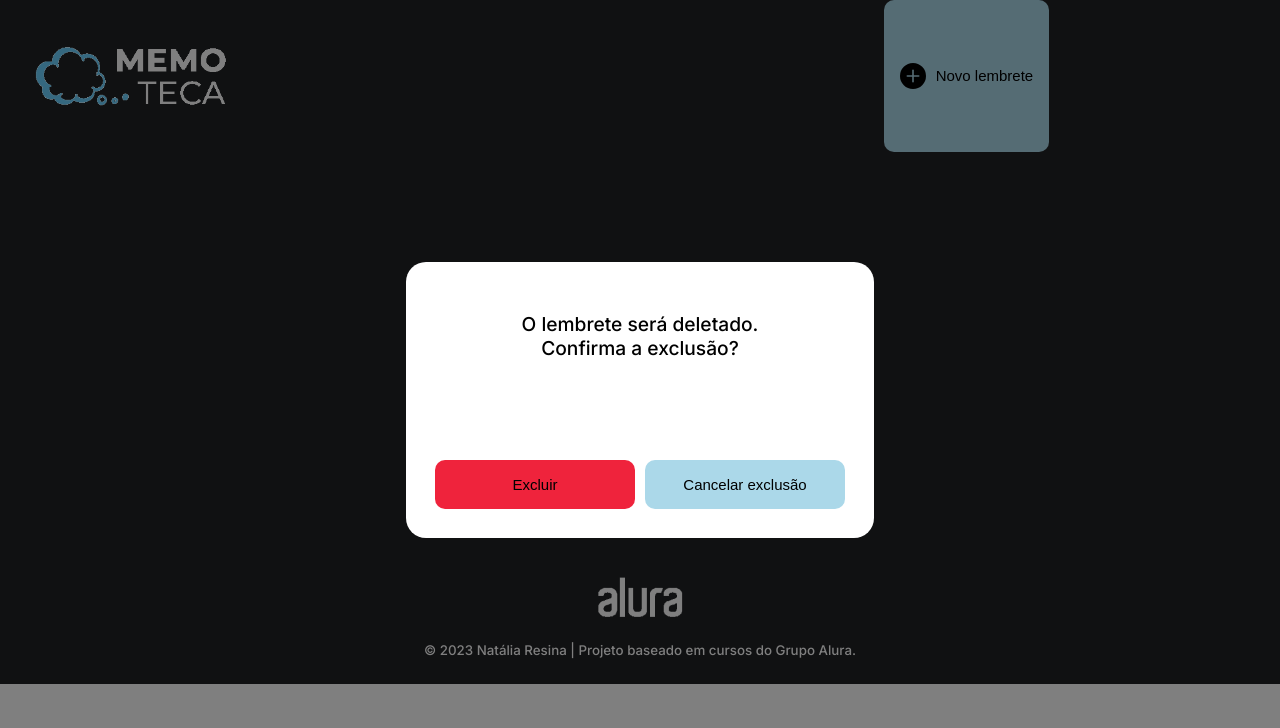
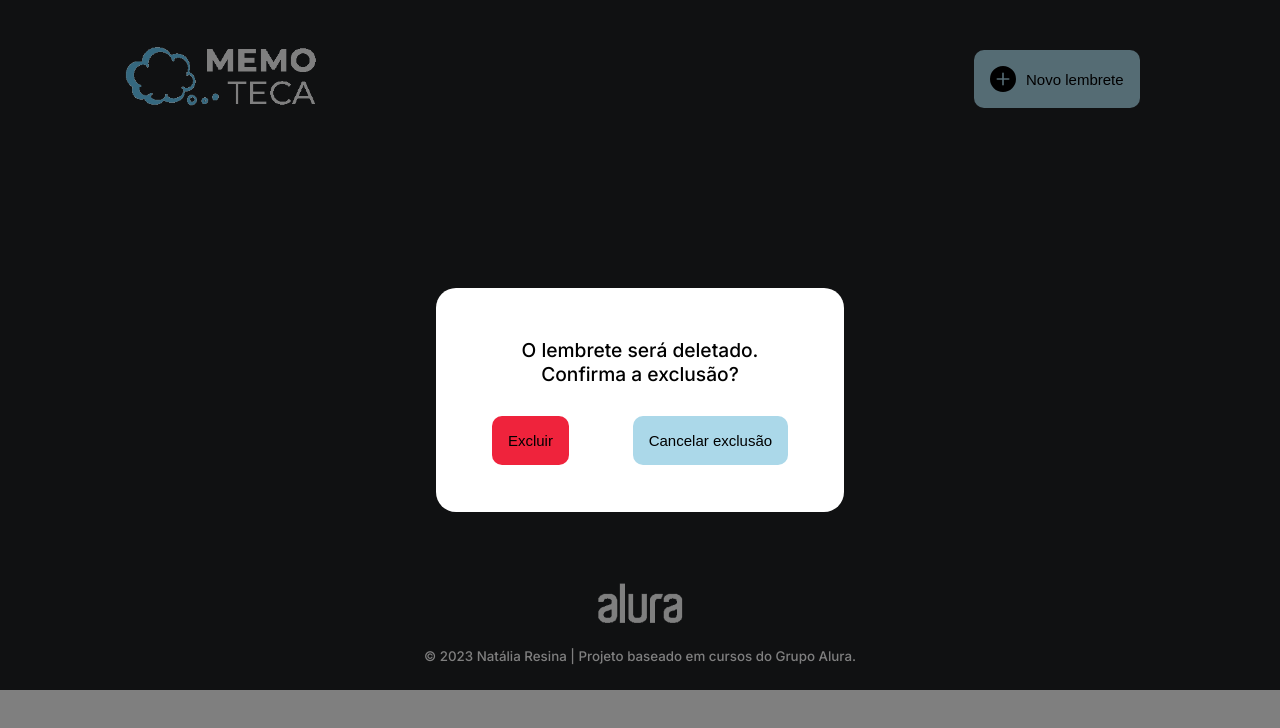
Before and after one commit to natalia-r-l/Angular-Memoteca, an Angular app: page /note/deleteNotes/1 in a window 1280 px wide. Shown: the top 728 px of the page. Built offline with nearby package versions, Linux system fonts and the light colour scheme; no server answers.

Commit message:
css adjustments to fix vercel bugs

```diff
--- a/src/app/components/header/header.component.css
+++ b/src/app/components/header/header.component.css
@@ -33,7 +33,7 @@
 
   }
 
-  .header-section .button {
+  .button {
     background-color: #abd8e9;
     color: black;
     max-width: 270px;
@@ -46,6 +46,9 @@
     border: none;
   }
 
+  .button:hover {
+    background-image: linear-gradient(to right, #b0dcee , #84c3d6);
+  }
 
   .btn-icon{
     margin-right: 10px;
--- a/src/app/components/notes/card-note/card-note.component.css
+++ b/src/app/components/notes/card-note/card-note.component.css
@@ -33,3 +33,34 @@
     width: 100%;
   }
 }
+
+.model{
+  padding: 2rem;
+  min-width: 200px;
+  margin-top: 10px;
+}
+
+.model1 {
+  background-image: linear-gradient(to right, #deaaff, #bf87d4);
+  border-radius: 20px;
+}
+
+.model2 {
+  background-image: linear-gradient(to right, #ffcbf2, #ff87ab);
+  border-radius: 20px;
+}
+
+.model3 {
+  background-image: linear-gradient(to right, #fff2b2, #ffe97f);
+  background-color: #ffe97f;
+  border-radius: 20px;
+}
+
+.model .content {
+  margin: 1rem auto;
+  word-wrap: break-word;
+}
+
+.model .author {
+  word-wrap: break-word;
+}
--- a/src/app/components/notes/create-note/create-note.component.css
+++ b/src/app/components/notes/create-note/create-note.component.css
@@ -2,7 +2,7 @@
   display: flex;
   justify-content: center;
   align-items: center;
-  align-content: center;
+  margin: 40px;
 }
 
 .actions {
@@ -40,3 +40,63 @@
   margin-top: 70px;
   width: 200px;
 }
+
+.model{
+  padding: 2rem;
+  min-width: 200px;
+  margin-top: 10px;
+}
+
+.model1 {
+  background-image: linear-gradient(to right, #deaaff, #bf87d4);
+  border-radius: 20px;
+}
+
+.model2 {
+  background-image: linear-gradient(to right, #ffcbf2, #ff87ab);
+  border-radius: 20px;
+}
+
+.model3 {
+  background-image: linear-gradient(to right, #fff2b2, #ffe97f);
+  background-color: #ffe97f;
+  border-radius: 20px;
+}
+
+.model .content {
+  margin: 1rem auto;
+  word-wrap: break-word;
+}
+
+.model .author {
+  word-wrap: break-word;
+}
+
+.button {
+  background-color: #abd8e9;
+  color: black;
+  max-width: 270px;
+  padding: 1rem;
+  margin: 0 auto;
+  border-radius: 10px;
+  transition: 0.5s ease;
+  font-size: 15px;
+  cursor: pointer;
+  border: none;
+}
+
+.button:hover {
+  background-image: linear-gradient(to right, #b0dcee , #84c3d6);
+}
+
+.button-disabled{
+  background: #7A7F87;
+  color: #FFFFFF;
+  max-width: 270px;
+  width: 250px;
+  padding: 1rem;
+  margin: 0 auto;
+  border: 2px solid #C4C4C4;
+  border-radius: 10px;
+  transition: 0.5s ease;
+}
--- a/src/app/components/notes/edit-note/edit-note.component.css
+++ b/src/app/components/notes/edit-note/edit-note.component.css
@@ -41,3 +41,59 @@
   margin-top: -25px;
   margin-bottom: 20px;
 }
+
+.model{
+  padding: 2rem;
+  min-width: 200px;
+  margin-top: 10px;
+}
+
+.model1 {
+  background-image: linear-gradient(to right, #deaaff, #bf87d4);
+  border-radius: 20px;
+}
+
+.model2 {
+  background-image: linear-gradient(to right, #ffcbf2, #ff87ab);
+  border-radius: 20px;
+}
+
+.model3 {
+  background-image: linear-gradient(to right, #fff2b2, #ffe97f);
+  background-color: #ffe97f;
+  border-radius: 20px;
+}
+
+.model .content {
+  margin: 1rem auto;
+  word-wrap: break-word;
+}
+
+.model .author {
+  word-wrap: break-word;
+}
+
+.button {
+  background-color: #abd8e9;
+  color: black;
+  max-width: 270px;
+  padding: 1rem;
+  margin: 0 auto;
+  border-radius: 10px;
+  transition: 0.5s ease;
+  font-size: 15px;
+  cursor: pointer;
+  border: none;
+}
+
+.button:hover {
+  background-image: linear-gradient(to right, #b0dcee , #84c3d6);
+}
+
+.button-secondary{
+  background: #ced4da;
+}
+
+.button-secondary:hover{
+  background-image: linear-gradient(to right, #ced4da , #bdc5cc);
+}
--- a/src/app/components/notes/load-notes-button/load-notes-button.component.css
+++ b/src/app/components/notes/load-notes-button/load-notes-button.component.css
@@ -1,15 +1,3 @@
-.load-more {
-  margin-top: 10px;
-  margin-bottom: 30px;
-  color: black;
-  border: none;
-  font-weight: 500;
-}
-
-.load-more:hover{
-  background-image: linear-gradient(to right, #b0dcee , #84c3d6);
-}
-
 .center {
   display: flex;
   justify-content: center;
@@ -21,3 +9,21 @@
   padding-bottom: 50px;
   color: black;
 }
+
+.button {
+  background-color: #abd8e9;
+  color: black;
+  max-width: 270px;
+  padding: 1rem;
+  margin: 0 auto;
+  border-radius: 10px;
+  transition: 0.5s ease;
+  font-size: 15px;
+  cursor: pointer;
+  border: none;
+  margin-bottom: 35px;
+}
+
+.button:hover {
+  background-image: linear-gradient(to right, #b0dcee , #84c3d6);
+}
--- a/src/app/components/notes/modal-delete/modal-delete.component.css
+++ b/src/app/components/notes/modal-delete/modal-delete.component.css
@@ -33,14 +33,40 @@
   margin-top: 30px;
 }
 
+/*
 .button {
   margin: 5px;
   margin-top: 70px;
   width: 200px;
+}*/
+
+.button {
+  background-color: #abd8e9;
+  color: black;
+  max-width: 270px;
+  padding: 1rem;
+  margin: 0 auto;
+  border-radius: 10px;
+  transition: 0.5s ease;
+  font-size: 15px;
+  cursor: pointer;
+  border: none;
+}
+
+.button:hover {
+  background-image: linear-gradient(to right, #b0dcee , #84c3d6);
 }
 
 .delete-notes {
   padding: 10rem 0;
+}
+
+.button-danger{
+  background: #ef233c;
+}
+
+.button-danger:hover{
+  background-image: linear-gradient(to right, #ef233c , #d90429);
 }
 
 @media screen and (max-width: 548px) {
```
Also changed, not shown: src/styles.css (+11 -5 lines), src/app/components/notes/list-notes/list-notes.component.css (line endings or trailing spaces).
